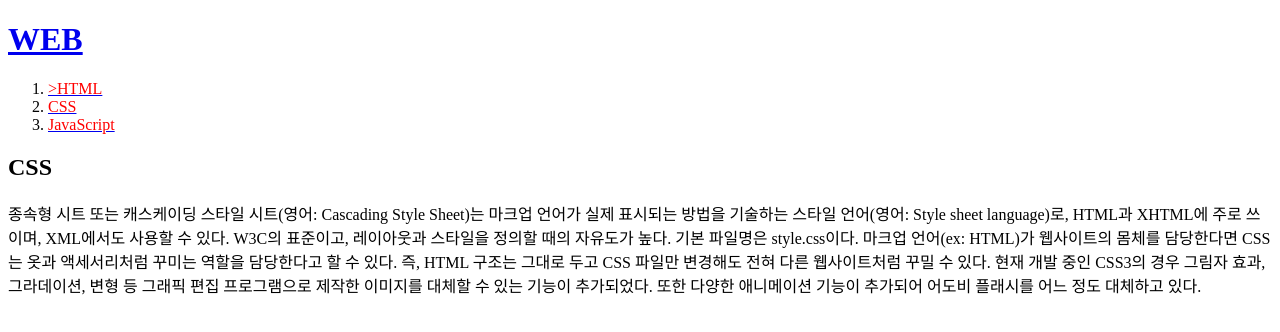
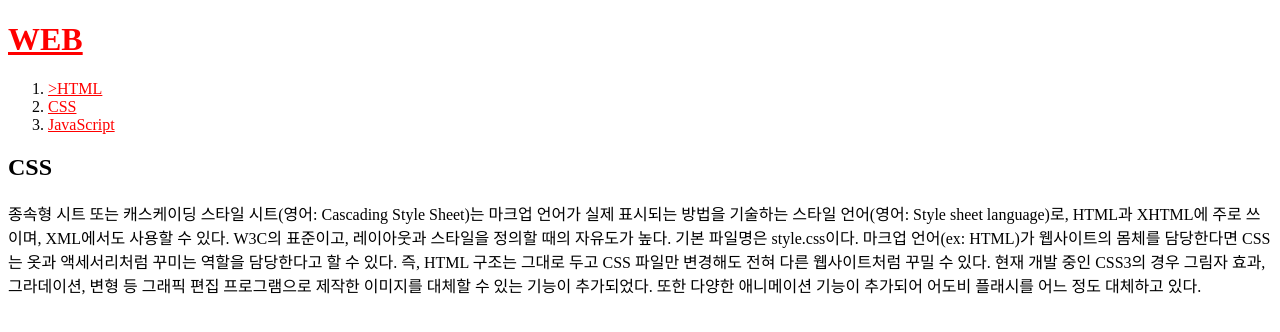
Before and after one commit to tribal90/my_first_Web_site, a plain HTML site: page 2_CSS.html in a window 1280 px wide. Drawn offline with Linux system fonts and the light colour scheme; a script that the page names is missing.

Commit message:
바로 전 커밋은...CSS가 아니었던 것.. 이것이 첫 CSS이었던 것..

```diff
--- a/2_CSS.html
+++ b/2_CSS.html
@@ -3,14 +3,27 @@
     <head><!-- <body>를 설명하는 태그!-->
         <title>WEB1 - CSS</title> <!-- 웹페이지 탭의 이름 -->
         <meta charset="utf-8"> <!-- 뮨자형식 : utf-8의 형식 -->
+        <style>
+            a {
+                color:red;
+            }
+        </style>
     </head>
     <body><!-- 본문 태그-->
-        <h1><a href="index.html">WEB</a></h1>
+        <h1><a href="index.html">WEB</a></h1> <!-- <a href=""></a> 링크 태그-->
         <ol>
             <li><a href="1_html.html"><font color="red">>HTML</font></a></li>         <!--<ul> 넘버링 안됨,  <ol> 넘버링-->
-            <li><a href="2_CSS.html"><font color="red">CSS</font></a></li>
+            <li><a href="2_CSS.html"><font color="red">CSS</font></a></li>            <!--<font color""> 폰트 색 변경"-->
             <li><a href="3_JavaScript.html"><font color="red">JavaScript</font></a></li>
         </ol>
+        <!--  밑 코드는 font tag 사용해서 폰트 색 변경한 것.
+            <ol>
+            <li><a href="1_html.html"><font color="red">>HTML</font></a></li>
+                <li><a href="2_CSS.html"><font color="red">CSS</font></a></li>
+                    <li><a href="3_JavaScript.html"><font color="red">JavaScript</font></a></li>
+                </ol>
+        -->
+
             <h2>CSS</h2>   <!-- 보통 제목을 쓸때 사용하며 <h1,2,3,4,5,6> 글씨 크기가 다름.-->
                 <p>종속형 시트 또는 캐스케이딩 스타일 시트(영어: Cascading Style Sheet)는 마크업 언어가 실제 표시되는 방법을 기술하는 스타일 언어(영어: Style sheet language)로, HTML과 XHTML에 주로 쓰이며, XML에서도 사용할 수 있다.
                     W3C의 표준이고, 레이아웃과 스타일을 정의할 때의 자유도가 높다.
```
Also changed, not shown: 1_html.html (+5 -0 lines), 3_JavaScript.html (+5 -0 lines), index.html (+5 -0 lines).
